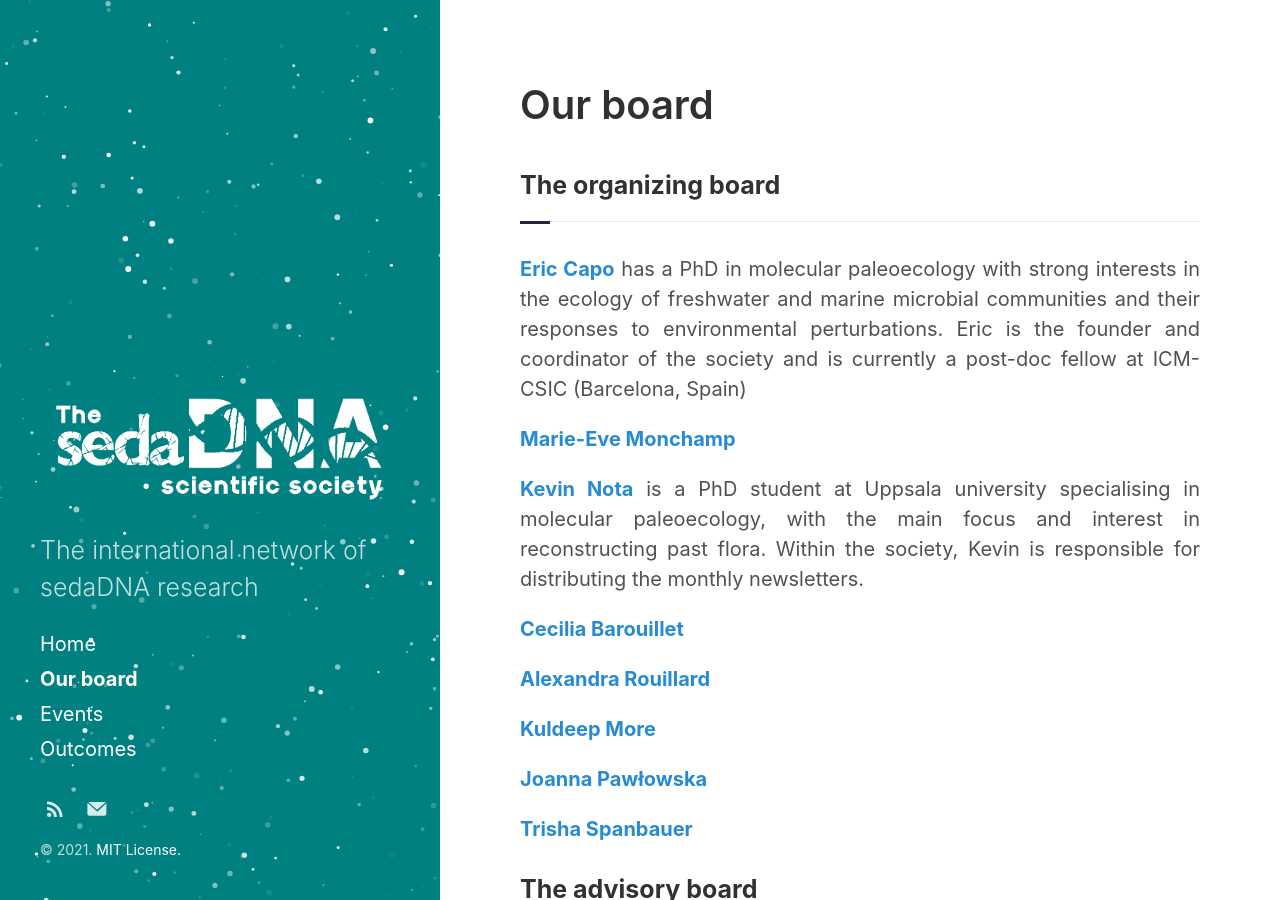
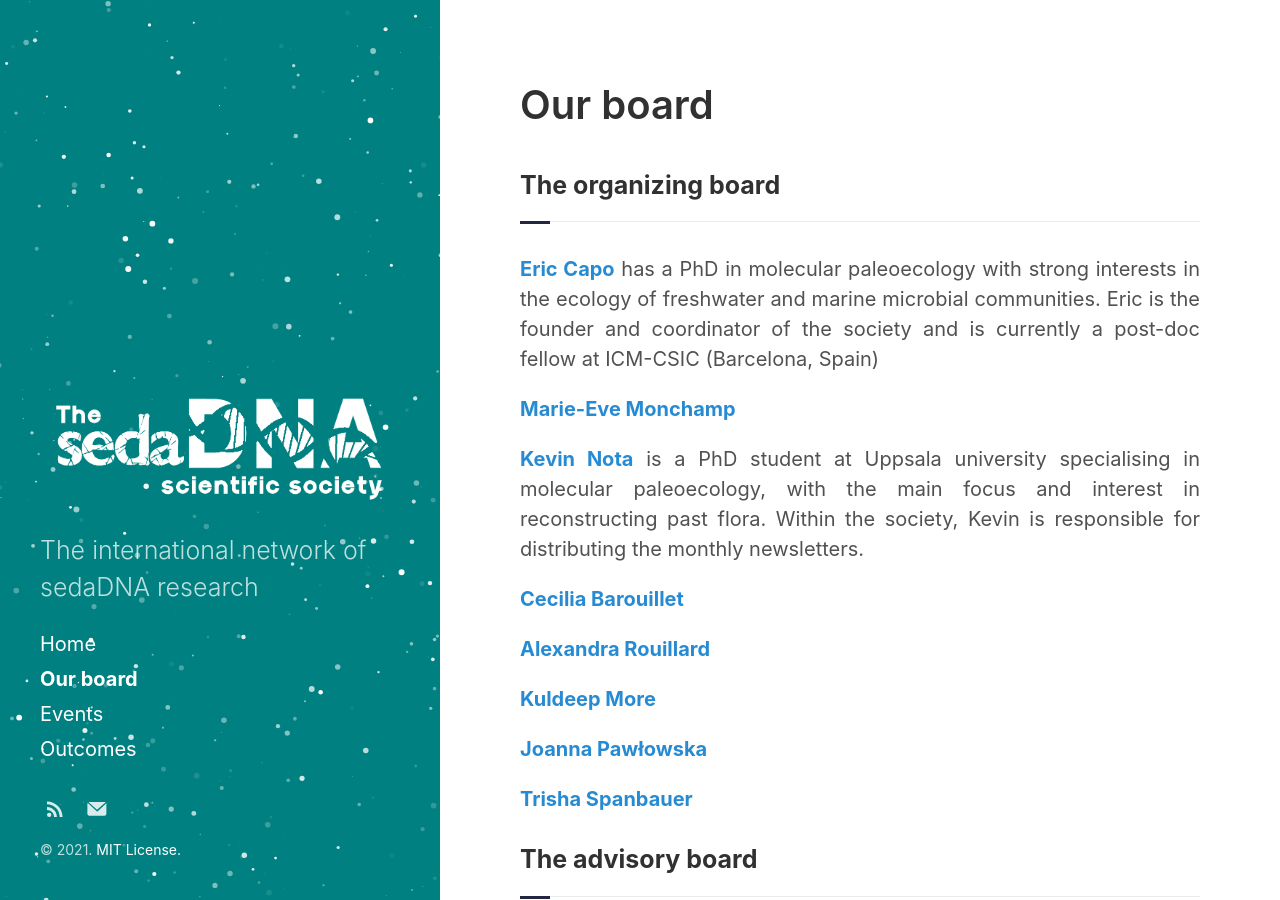
Before and after one commit to sedadna/sedadna.github.io, a Jekyll site: the page built from category/5-ourboard.md, in a window 1280 px wide and 900 px high. Built offline with Jekyll 4.4.1, drawn with Linux system fonts in a browser that asks for light colours.

Commit message:
Update 5-ourboard.md

```diff
--- a/category/5-ourboard.md
+++ b/category/5-ourboard.md
@@ -7,7 +7,7 @@ sidebar_link: true
 <div class="section organizing board">
 <h3 class="section-title underline">The organizing board</h3>
 <div class="section Eric">
-<p> <a href="https://ercapo.wixsite.com/sedadna-society/ericcapo" target="_blank"><b>Eric Capo</b></a> has a PhD in molecular paleoecology with  strong interests in the ecology of freshwater and marine microbial communities and their responses to environmental perturbations. Eric is the founder and coordinator of the society and is currently a post-doc fellow at ICM-CSIC (Barcelona, Spain)</p>
+<p> <a href="https://ercapo.wixsite.com/sedadna-society/ericcapo" target="_blank"><b>Eric Capo</b></a> has a PhD in molecular paleoecology with  strong interests in the ecology of freshwater and marine microbial communities. Eric is the founder and coordinator of the society and is currently a post-doc fellow at ICM-CSIC (Barcelona, Spain)</p>
 </div>
 
 <div class="section Marie-Eve">
```
